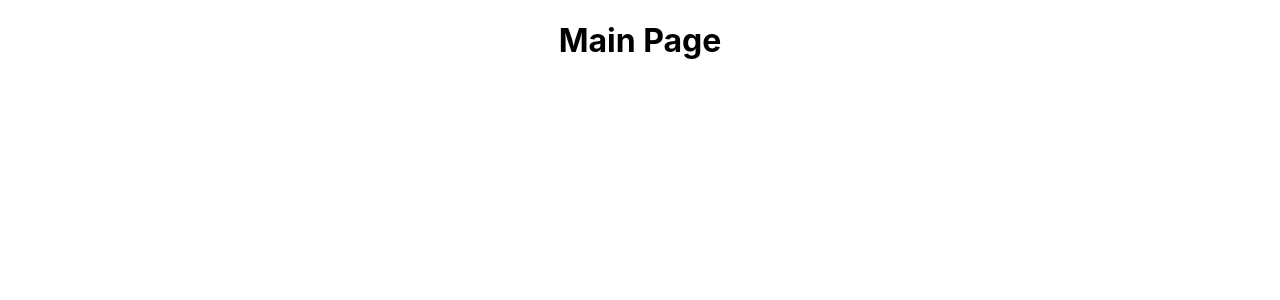
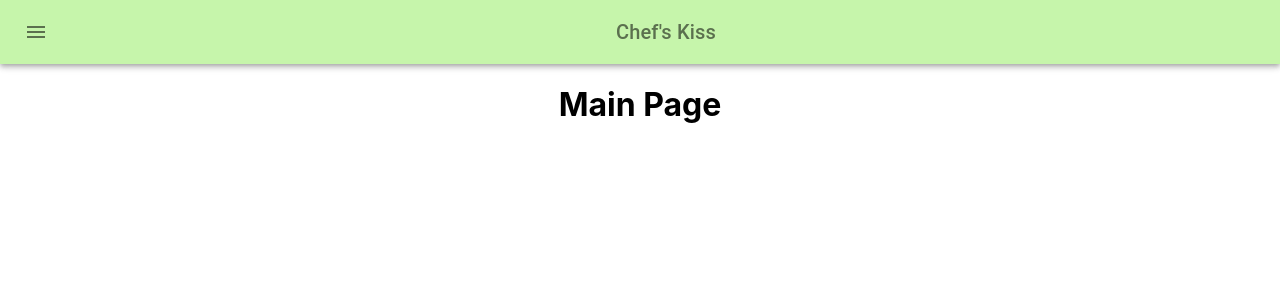
Before and after one commit to fionamei/chefs-kiss, a React (Create React App) app in the folder frontend/: page / in a window 1280 px wide. Shown: the top 300 px of the page. Built offline with nearby package versions, Linux system fonts and the light colour scheme.

Commit message:
added a navbar

```diff
--- a/frontend/src/components/Location.js
+++ b/frontend/src/components/Location.js
@@ -7,6 +7,7 @@ import Paper from '@material-ui/core/Paper';
 import InputBase from '@material-ui/core/InputBase';
 import IconButton from '@material-ui/core/IconButton';
 import SearchIcon from '@material-ui/icons/Search';
+import Navbar from "./Navbar";
 
 
 const Location = () => {
@@ -74,6 +75,7 @@ const Location = () => {
 
     return (
         <div>
+            <Navbar />
             <h1>Search page</h1>
             <Paper component="form" className={classes.root}>
                 <InputBase
--- a/frontend/src/components/Main.js
+++ b/frontend/src/components/Main.js
@@ -1,4 +1,5 @@
 import React, { useState, useEffect } from "react";
+import Navbar from "./Navbar";
 
 const Main = () => {
 
@@ -7,7 +8,8 @@ const Main = () => {
 
   return (
     <div>
-        <h1>Main Page</h1>
+      <Navbar />
+      <h1>Main Page</h1>
     </div>
   );
 };
--- /dev/null
+++ b/frontend/src/components/Navbar.js
@@ -0,0 +1,108 @@
+import React from 'react';
+import clsx from 'clsx';
+import { makeStyles } from '@material-ui/core/styles';
+import Drawer from '@material-ui/core/Drawer';
+import List from '@material-ui/core/List';
+import Divider from '@material-ui/core/Divider';
+import ListItem from '@material-ui/core/ListItem';
+import ListItemText from '@material-ui/core/ListItemText';
+
+import AppBar from '@material-ui/core/AppBar';
+import Toolbar from '@material-ui/core/Toolbar';
+import Typography from '@material-ui/core/Typography';
+import IconButton from '@material-ui/core/IconButton';
+import MenuIcon from '@material-ui/icons/Menu';
+
+
+
+const Navbar = () => {
+
+    const useStyles = makeStyles((theme) => ({
+        //popout design
+        list: {
+            width: 250,
+        },
+        fullList: {
+            width: 'auto',
+        },
+        //navbar design
+        root: {
+            flexGrow: 1,
+
+        },
+        menuButton: {
+            marginRight: theme.spacing(2),
+        },
+        title: {
+            flexGrow: 1,
+        },
+    }));
+
+    const classes = useStyles();
+    const [state, setState] = React.useState({
+        left: false,
+    });
+
+    const preventDefault = (event) => event.preventDefault();
+
+    const toggleDrawer = (anchor, open) => (event) => {
+        if (event.type === 'keydown' && (event.key === 'Tab' || event.key === 'Shift')) {
+            return;
+        }
+
+        setState({ ...state, [anchor]: open });
+    };
+
+    const list = (anchor) => (
+        <div
+            className={clsx(classes.list, {
+                [classes.fullList]: anchor === 'top' || anchor === 'bottom',
+            })}
+            role="presentation"
+            onClick={toggleDrawer(anchor, false)}
+            onKeyDown={toggleDrawer(anchor, false)}
+        >
+            <List>
+                <ListItem button component="a" href="/">
+                    <ListItemText primary={"Home"} />
+                </ListItem>
+                <ListItem button component="a" href="/find-restaurants">
+                    <ListItemText primary={"Search Location"} />
+                </ListItem>
+                <ListItem button component="a" href="/orders">
+                    <ListItemText primary={"Orders"} />
+                </ListItem>
+            </List>
+            <Divider />
+            <List>
+                {['Login', 'Logout'].map((text, index) => (
+                    <ListItem key={text}>
+                        <ListItemText primary={text} />
+                    </ListItem>
+                ))}
+            </List>
+        </div>
+    );
+
+    return (
+        <div className={classes.root}>
+            <AppBar position="static" style={{ backgroundColor: "#C6F5AB" }}>
+                <Toolbar>
+                    <IconButton edge="start" className={classes.menuButton} aria-label="menu">
+                        <MenuIcon onClick={toggleDrawer('left', true)} />
+                        <Drawer open={state['left']} onClose={toggleDrawer('left', false)}>
+                            {list('left')}
+                        </Drawer>
+                    </IconButton>
+                    <Typography variant="h6" color="textSecondary" className={classes.title}>
+                        Chef's Kiss
+                    </Typography>
+                </Toolbar>
+            </AppBar>
+        </div>
+    );
+
+
+}
+
+export default Navbar;
--- a/frontend/src/components/Restaurants.js
+++ b/frontend/src/components/Restaurants.js
@@ -14,6 +14,7 @@ import ExpandMore from "@material-ui/icons/ExpandMore"
 
 import Box from '@material-ui/core/Box';
 import Rating from '@material-ui/lab/Rating';
+import Navbar from "./Navbar";
 
 
 export const Restaurants = ({ restaurant }) => {
```
